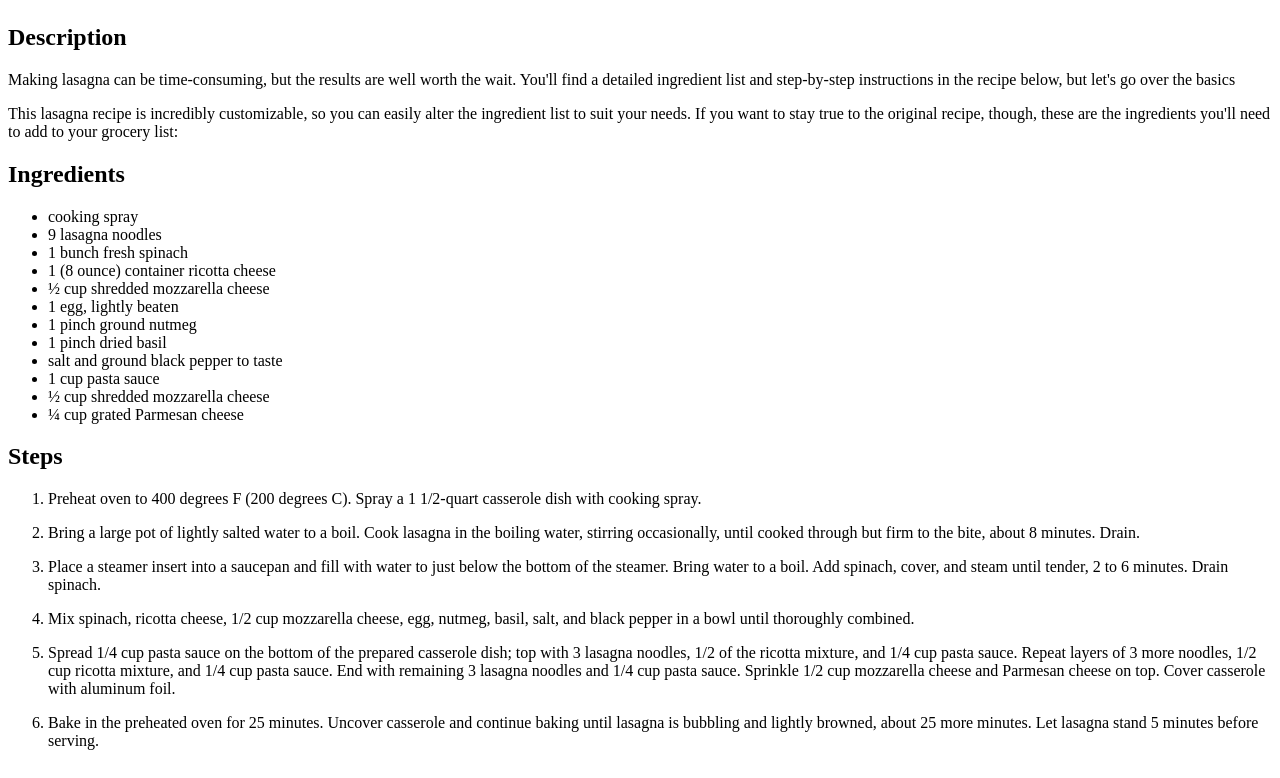
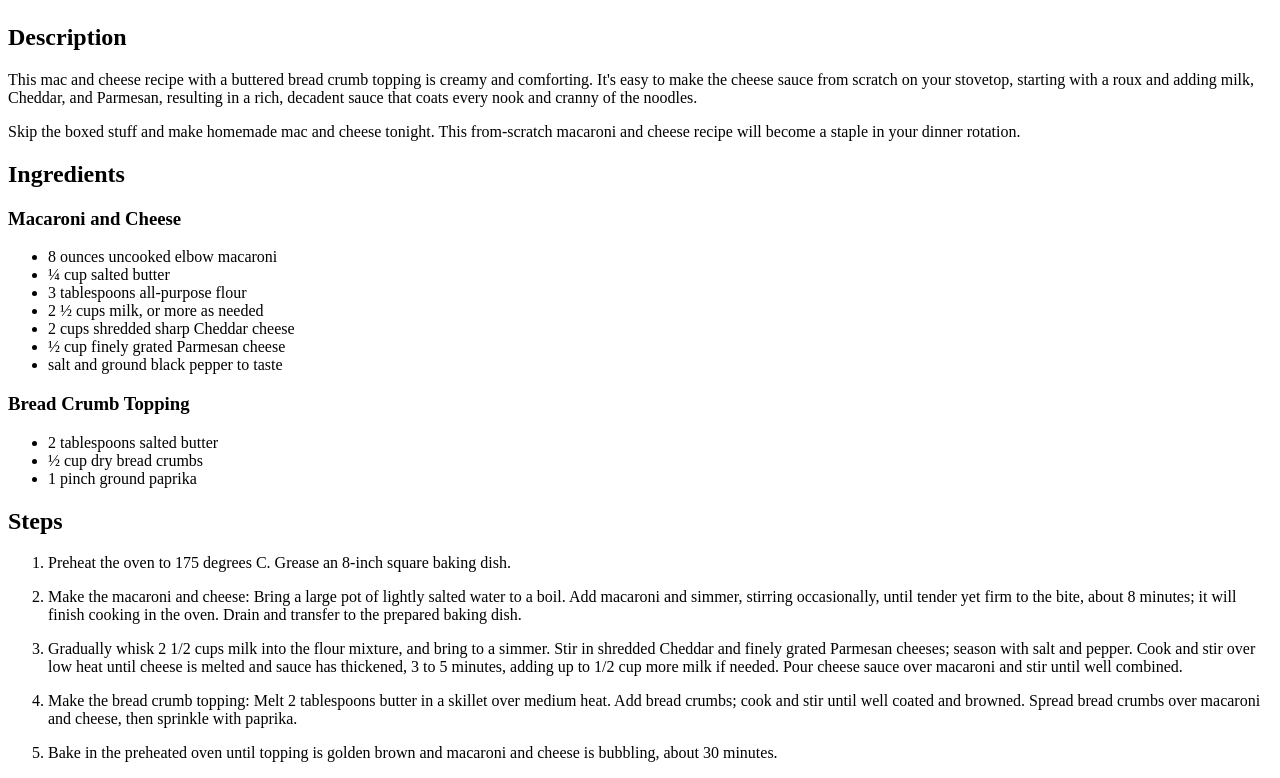
Before and after one commit to TuSmi/odin-recipes, a plain HTML site: page recipes/mac-cheese.html in a window 1280 px wide. Shown: the part 705-1483 px from the top of the page. Drawn offline with Linux system fonts and the light colour scheme.

Commit message:
Complete layout for mac-cheese.html

```diff
--- a/recipes/mac-cheese.html
+++ b/recipes/mac-cheese.html
@@ -14,44 +14,50 @@
         <h2>Description</h2>
 
         <p>
-            Making lasagna can be time-consuming, but the results are well worth the wait. You'll find a detailed ingredient list and step-by-step instructions in the recipe below, but let's go over the basics
+            This mac and cheese recipe with a buttered bread crumb topping is creamy and comforting. It's easy to make the cheese sauce from scratch on your stovetop, starting with a roux and adding milk, Cheddar, and Parmesan, resulting in a rich, decadent sauce that coats every nook and cranny of the noodles.
         </p>
 
         <p>
-            This lasagna recipe is incredibly customizable, so you can easily alter the ingredient list to suit your needs. If you want to stay true to the original recipe, though, these are the ingredients you'll need to add to your grocery list:
+            Skip the boxed stuff and make homemade mac and cheese tonight. This from-scratch macaroni and cheese recipe will become a staple in your dinner rotation.
         </p>
 
         <h2>Ingredients</h2>
 
+        <h3>Macaroni and Cheese</h3>
+
         <ul>
-            <li>cooking spray</li>
-            <li>9 lasagna noodles</li>
-            <li>1 bunch fresh spinach</li>
-            <li>1 (8 ounce) container ricotta cheese</li>
-            <li>½ cup shredded mozzarella cheese</li>
-            <li>1 egg, lightly beaten</li>
-            <li>1 pinch ground nutmeg</li>
-            <li>1 pinch dried basil</li>
+            <li>8 ounces uncooked elbow macaroni</li>
+            <li>¼ cup salted butter</li>
+            <li>3 tablespoons all-purpose flour</li>
+            <li>2 ½ cups milk, or more as needed</li>
+            <li>2 cups shredded sharp Cheddar cheese</li>
+            <li>½ cup finely grated Parmesan cheese</li>
             <li>salt and ground black pepper to taste</li>
-            <li>1 cup pasta sauce</li>
-            <li>½ cup shredded mozzarella cheese</li>
-            <li>¼ cup grated Parmesan cheese</li>
+        </ul>
+
+        <h3>Bread Crumb Topping</h3>
+
+        <ul>
+            <li>2 tablespoons salted butter</li>
+            <li>½ cup dry bread crumbs</li>
+            <li>1 pinch ground paprika</li>
         </ul>
 
         <h2>Steps</h2>
 
         <ol>
-            <li><p>Preheat oven to 400 degrees F (200 degrees C). Spray a 1 1/2-quart casserole dish with cooking spray.</p></li>
+            <li><p>Preheat the oven to 175 degrees C. Grease an 8-inch square baking dish.</p></li>
 
-            <li><p>Bring a large pot of lightly salted water to a boil. Cook lasagna in the boiling water, stirring occasionally, until cooked through but firm to the bite, about 8 minutes. Drain.</p></li>
+            <li><p>Make the macaroni and cheese: Bring a large pot of lightly salted water to a boil. Add macaroni and simmer, stirring occasionally, until tender yet firm to the bite, about 8 minutes; it will finish cooking in the oven. Drain and transfer to the prepared baking dish.
+            </p></li>
 
-            <li><p>Place a steamer insert into a saucepan and fill with water to just below the bottom of the steamer. Bring water to a boil. Add spinach, cover, and steam until tender, 2 to 6 minutes. Drain spinach.</p></li>
+            <li><p>Gradually whisk 2 1/2 cups milk into the flour mixture, and bring to a simmer. Stir in shredded Cheddar and finely grated Parmesan cheeses; season with salt and pepper. Cook and stir over low heat until cheese is melted and sauce has thickened, 3 to 5 minutes, adding up to 1/2 cup more milk if needed. Pour cheese sauce over macaroni and stir until well combined.
+            </p></li>
 
-            <li><p>Mix spinach, ricotta cheese, 1/2 cup mozzarella cheese, egg, nutmeg, basil, salt, and black pepper in a bowl until thoroughly combined.</p></li>
+            <li><p>Make the bread crumb topping: Melt 2 tablespoons butter in a skillet over medium heat. Add bread crumbs; cook and stir until well coated and browned. Spread bread crumbs over macaroni and cheese, then sprinkle with paprika.
+            </p></li>
 
-            <li><p>Spread 1/4 cup pasta sauce on the bottom of the prepared casserole dish; top with 3 lasagna noodles, 1/2 of the ricotta mixture, and 1/4 cup pasta sauce. Repeat layers of 3 more noodles, 1/2 cup ricotta mixture, and 1/4 cup pasta sauce. End with remaining 3 lasagna noodles and 1/4 cup pasta sauce. Sprinkle 1/2 cup mozzarella cheese and Parmesan cheese on top. Cover casserole with aluminum foil.</p></li>
-
-            <li><p>Bake in the preheated oven for 25 minutes. Uncover casserole and continue baking until lasagna is bubbling and lightly browned, about 25 more minutes. Let lasagna stand 5 minutes before serving.</p></li>
+            <li><p>Bake in the preheated oven until topping is golden brown and macaroni and cheese is bubbling, about 30 minutes.</p></li>
         </ol>
     </body>
 </html>
```
